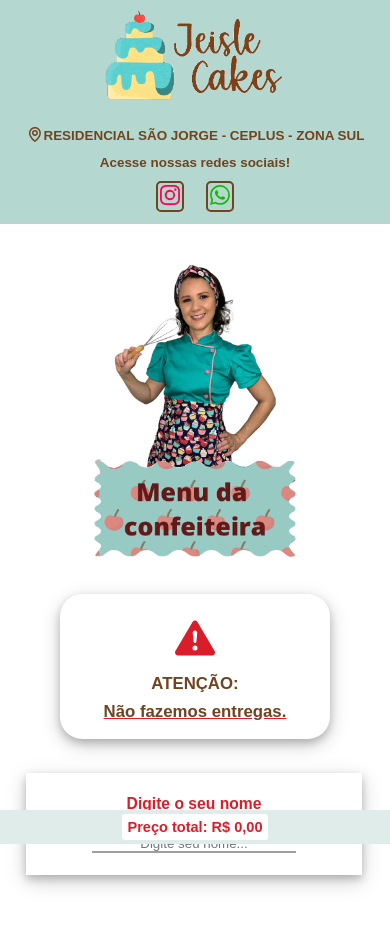
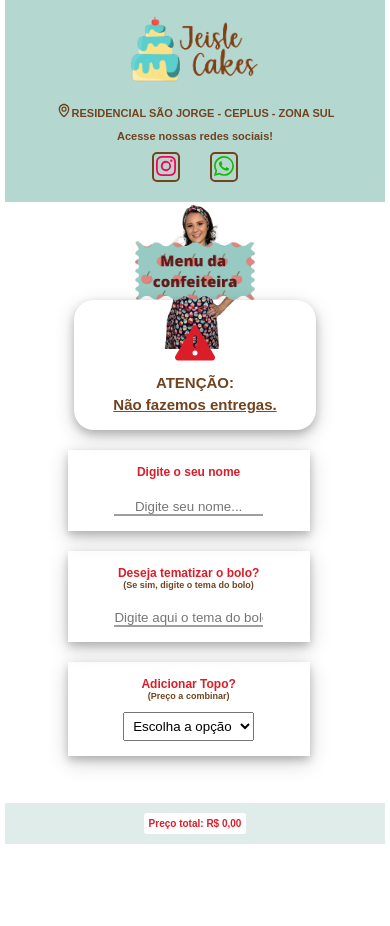
Before and after one commit to Ricardo-1991/jeisle-cakes-form, a React (Vite) app: page / in a window 390 px wide. Shown: the top 926 px of the page. Built offline with nearby package versions, Linux system fonts and the light colour scheme.

Commit message:
Improve mobile layout

```diff
--- a/src/components/Footer/StylesFooter.css
+++ b/src/components/Footer/StylesFooter.css
@@ -25,3 +25,14 @@
     padding: 1.5rem;
   }
 }
+
+@media (max-width: 480px) {
+  .form-footer {
+    height: auto;
+    padding: 1rem;
+  }
+
+  .form-footer div {
+    font-size: 1rem;
+  }
+}
--- a/src/components/Form/FormStyle.css
+++ b/src/components/Form/FormStyle.css
@@ -322,6 +322,48 @@ option {
   }
 }
 
+@media (max-width: 480px) {
+  .form-container {
+    gap: 2rem;
+  }
+
+  .container-img {
+    width: 100%;
+    height: auto;
+  }
+
+  .imagem-avatar,
+  .imagem-balao {
+    width: 12rem;
+  }
+
+  .alert-section,
+  .warning-text,
+  .form-section-one,
+  .form-section-two,
+  .form-section-three,
+  .form-section-four,
+  .form-section-input-text,
+  .form-section-input-select,
+  .form-section-input-date,
+  .form-section-input-creditCard {
+    width: 95%;
+    padding: 1.5rem;
+  }
+
+  h2 {
+    font-size: 1.2rem;
+  }
+
+  label {
+    font-size: 1rem;
+  }
+
+  p {
+    font-size: 0.9rem;
+  }
+}
+
 @media (max-width: 370px) {
   input[type="date"] {
     width: 13rem;
--- a/src/components/Header/StylesHeader.css
+++ b/src/components/Header/StylesHeader.css
@@ -90,6 +90,23 @@
   }
 }
 
+@media (max-width: 480px) {
+  .header-container {
+    height: auto;
+    padding: 1rem 0;
+  }
+  .header-list {
+    justify-content: center;
+    gap: 1rem;
+  }
+  .logo-empresa {
+    height: 8rem;
+  }
+  .header-text h2 {
+    font-size: 1.1rem;
+  }
+}
+
 @media (max-width: 370px) {
   .logo-empresa {
     width: 100%;
--- a/src/components/UIcontainer/StylesContainer.css
+++ b/src/components/UIcontainer/StylesContainer.css
@@ -13,6 +13,9 @@
 
 .ui-container {
   width: 100%;
+  max-width: 600px;
+  margin: 0 auto;
+  padding: 0 1rem;
 }
 
 
@@ -25,6 +28,15 @@
 @media (max-width: 1080px) {
   html {
     font-size: 70%;
+  }
+}
+
+@media (max-width: 480px) {
+  html {
+    font-size: 62.5%;
+  }
+  .ui-container {
+    padding: 0 0.5rem;
   }
 }
 
```
